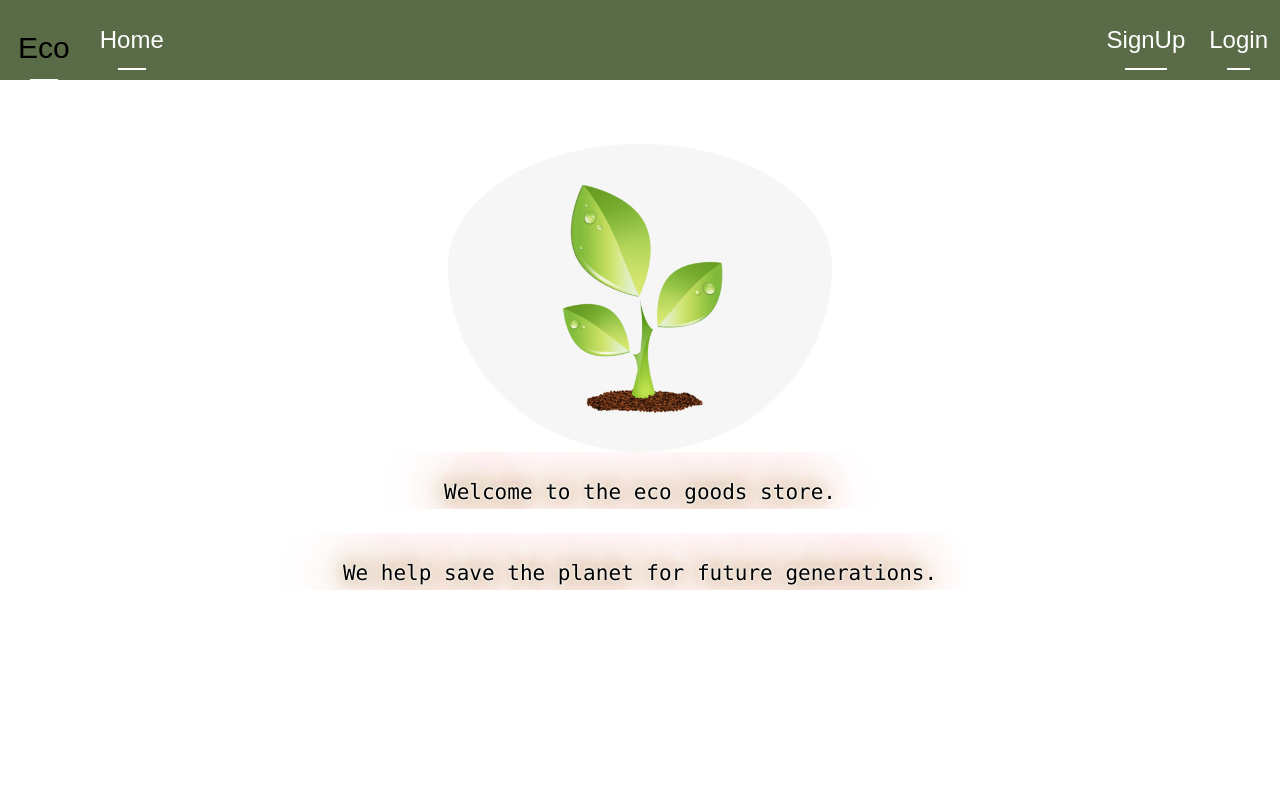
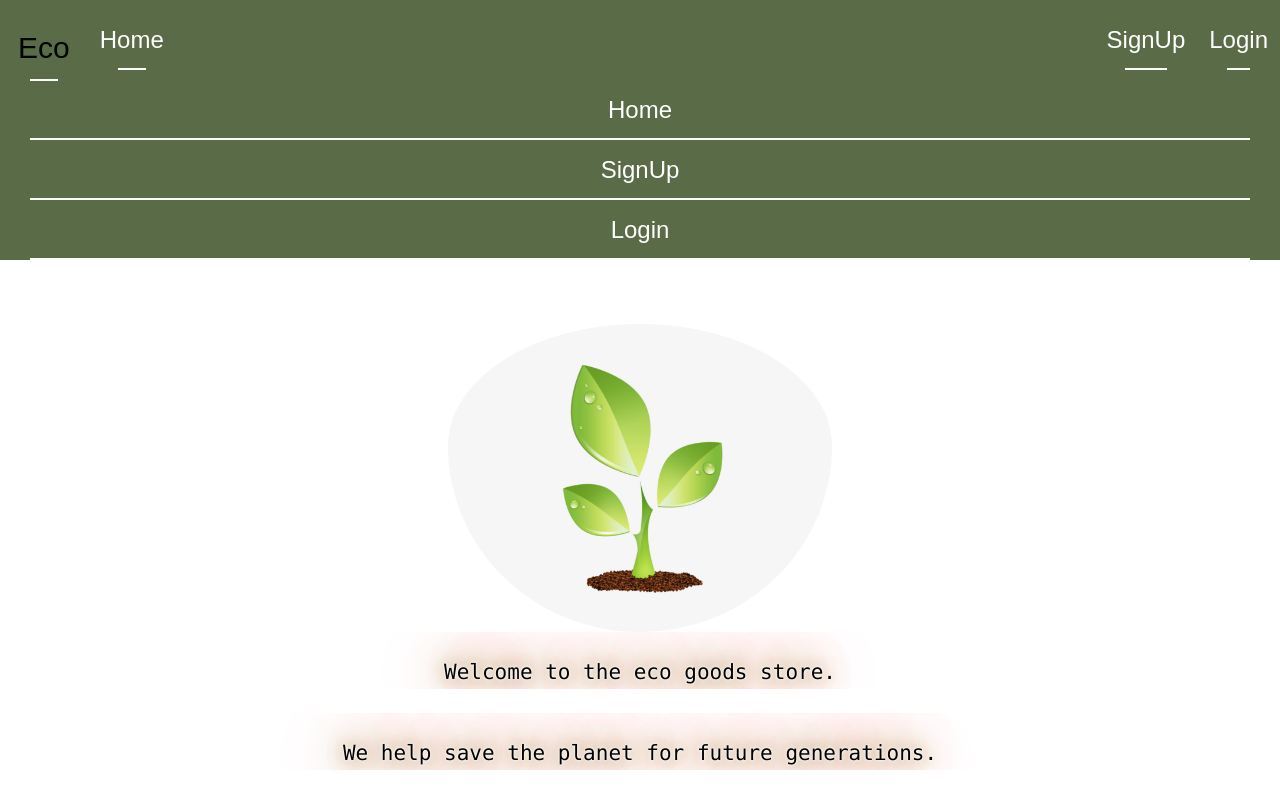
Before and after one commit to JuliaAvona/eCommerce-App, a React (Vite) app: page / in a window 1280 px wide. Built offline with nearby package versions, Linux system fonts and the light colour scheme.

Commit message:
fix: add link for crosscheck

```diff
--- a/src/pages/Main/Main.module.css
+++ b/src/pages/Main/Main.module.css
@@ -17,6 +17,10 @@
         0 0 80px #9c794f;
 }
 
+.green_background {
+    background: #5a6b47;
+}
+
 @media (min-width:470px) and (max-width: 660px) {
     .text1{
         font-size: 14px;
--- a/src/pages/Main/Main.tsx
+++ b/src/pages/Main/Main.tsx
@@ -1,10 +1,34 @@
-import { Image } from 'react-bootstrap';
+import { Image, Nav } from 'react-bootstrap';
+import React from 'react';
+import { useNavigate } from 'react-router-dom';
 import styles from './Main.module.css';
 import previewImg from '../../assets/img/preview.jpg';
+import Link from '../../components/Link/Link';
+import { Pages } from '../../types/enums';
+import { clearData, isAuth } from '../../utils/storage';
 
 const Main = () => {
+  const navigate = useNavigate();
+  const logout = (e: React.MouseEvent<HTMLAnchorElement, MouseEvent>) => {
+    e.preventDefault();
+    clearData();
+    navigate(Pages.login);
+  };
+
   return (
     <div className="m-auto">
+      <div className={styles.green_background}>
+        {' '}
+        <Link href={Pages.main}>Home</Link>
+        <Link href={Pages.signup}>SignUp</Link>
+        {isAuth() ? (
+          <Link href={Pages.login} onClick={(e) => logout(e)}>
+            Logout
+          </Link>
+        ) : (
+          <Link href={Pages.login}>Login</Link>
+        )}
+      </div>
       <Image className={styles.plant} src={previewImg} roundedCircle />
       <pre className={styles.text1}>Welcome to the eco goods store.</pre>
       <pre className={styles.text1}>We help save the planet for future generations.</pre>
```
